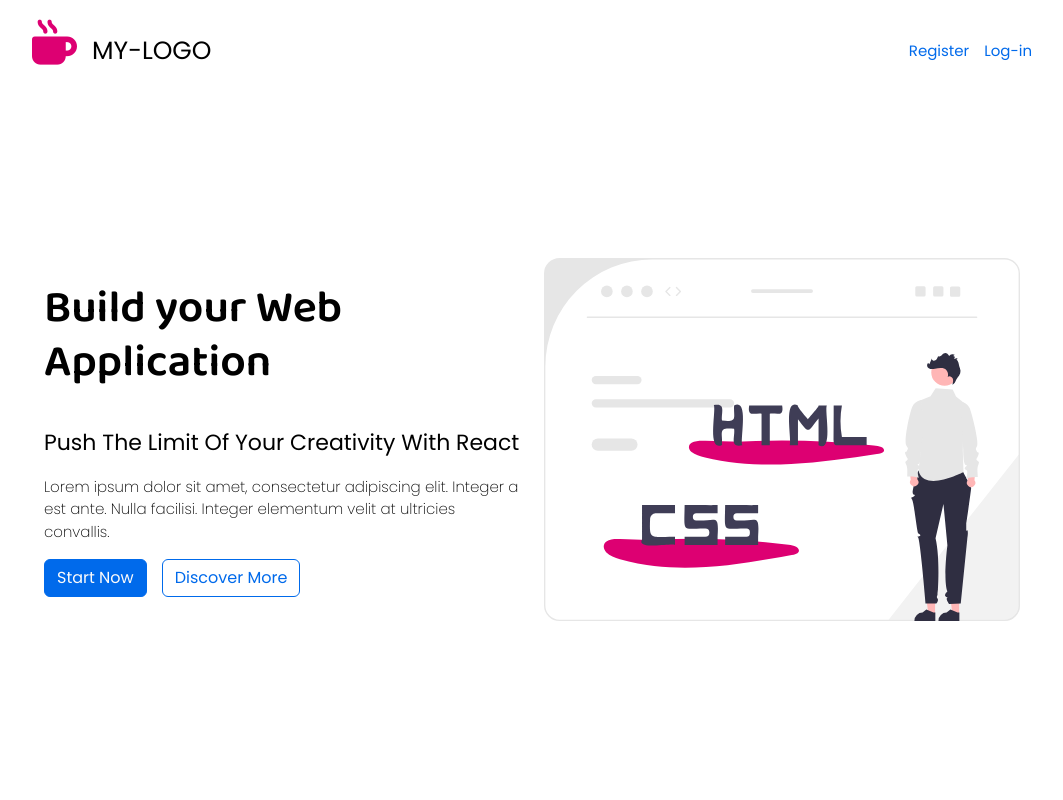
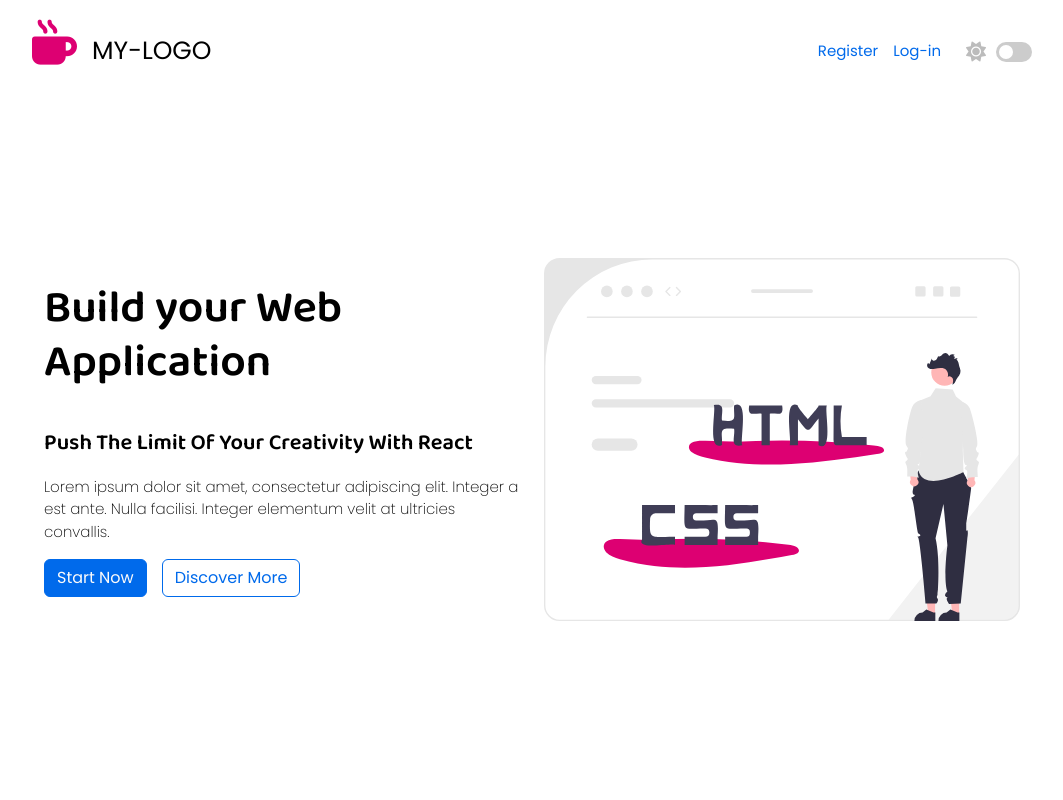
Before and after one commit to thelore85/template-react, a React app: page / in a window 1280 px wide. Shown: the top 800 px of the page, without its empty margins (108-1171 px from the left). Built offline with nearby package versions, Linux system fonts and the light colour scheme; a web font is replaced by a local one.

Commit message:
new feture: dark mode

```diff
--- a/src/App.css
+++ b/src/App.css
@@ -55,7 +55,7 @@ h1{
 }
 
 h2{
-  font-family: 'Poppins', sans-serif;
+  font-family: 'Baloo 2', cursive;
 	font-size: 22px;
   text-transform: capitalize;
 	font-weight: 400;
--- a/src/App.js
+++ b/src/App.js
@@ -10,10 +10,30 @@ import 'bootstrap/dist/css/bootstrap.min.css'
 import './App.css';
 
 class App extends Component{
+  constructor(){
+    super();
+    this.state = {
+      darkMode : false,
+    }
+  }
+
+onDarkModeSwitch = (event) => {
+  let darkModeChecked = event.target.checked;
+  this.setState({ darkMode : darkModeChecked});
+
+  if(darkModeChecked){
+    document.documentElement.setAttribute('data-theme', 'dark')
+  }else{
+    document.documentElement.setAttribute('data-theme', 'light')
+  }
+  console.log('dark mode:', darkModeChecked)
+}
+
+
 	render(){
 		return(
 			<div className='app-container'>
-				<Menu />
+				<Menu onDarkMode = {this.onDarkModeSwitch}/>
 				<Hero />
 				<Product />
 				<About />
--- a/src/components/About/About.js
+++ b/src/components/About/About.js
@@ -12,7 +12,7 @@ const About = () => {
         </div>
 
         <div className="about-content-wrapper col-md-6">
-          <h2>An amazing About section</h2>
+          <h2>We believe in what we do</h2>
           <p>Lorem ipsum dolor sit amet, consectetur adipiscing elit. Integer a est ante. Nulla facilisi. Integer elementum velit at ultricies convallis.</p>
           <p>Integer a est ante. Nulla facilisi. Integer elementum velit at ultricies convallis. Lorem ipsum dolor sit amet, consectetur adipiscing elit.</p>
           <button type="button" className="btn btn-primary">Start Now</button>
--- /dev/null
+++ b/src/components/DarkMode/DarkMode.css
@@ -0,0 +1,90 @@
+
+#dark-mode{
+  z-index: 11;
+  display: inline-block;
+}
+
+#dark-mode i{
+  vertical-align: middle;
+  margin-left: 25px;
+  font-size: 20px;
+  /* color: var(--secondary) */
+  color: rgb(188, 188, 188);
+}
+
+/* #dark-mode .toggle-text{
+  color: var(--secondary);
+  font-weight: 400;
+} */
+
+
+/* input:checked + .slier {
+  background: var(--primary-color);
+}
+
+
+ */
+
+
+/* checkbox styling //////////////////////////// */
+.switch {
+  position: relative;
+  display: inline-block;
+  vertical-align: middle;
+  margin-left: 10px;
+  width: 36px;
+  height: 20px;
+}
+
+.switch input {
+  opacity: 0;
+  width: 0;
+  height: 0;
+}
+
+.slider {
+  position: absolute;
+  cursor: pointer;
+  top: 0;
+  left: 0;
+  right: 0;
+  bottom: 0;
+  background-color: #ccc;
+  -webkit-transition: .4s;
+  transition: .4s;
+}
+
+.slider:before {
+  position: absolute;
+  content: "";
+  height: 14px;
+  width: 14px;
+  left: 3px;
+  bottom: 3px;
+  background-color: white;
+  -webkit-transition: .4s;
+  transition: .4s;
+}
+
+input:checked + .slider {
+  background-color: #2196F3;
+}
+
+input:focus + .slider {
+  box-shadow: 0 0 1px #2196F3;
+}
+
+input:checked + .slider:before {
+  -webkit-transform: translateX(16px);
+  -ms-transform: translateX(16px);
+  transform: translateX(16px);
+}
+
+/* Rounded sliders */
+.slider.round {
+  border-radius: 10px;
+}
+
+.slider.round:before {
+  border-radius: 50%;
+}
--- /dev/null
+++ b/src/components/DarkMode/DarkMode.js
@@ -0,0 +1,21 @@
+import React from "react";
+import "./DarkMode.css";
+
+const DarkMode = ({ onDarkMode }) =>{
+    return(
+      <div id="dark-mode" className="theme-switch-wrapper">
+
+        <span className="toggle-icon">
+          <i className="fas fa-sun"></i>
+        </span>
+
+        <label className="switch">
+          <input type="checkbox" onClick={onDarkMode}/>
+          <span className="slider round"></span>
+        </label>
+
+      </div>
+    )
+}
+
+export default DarkMode;
--- a/src/components/Menu/Menu.css
+++ b/src/components/Menu/Menu.css
@@ -14,11 +14,11 @@
 
 /* MENU LINKS */
 #menu .links a{
-
   margin-left: 15px;
 }
 
 #menu .links{
+  display: inline-block;
   margin: 0;
   margin-top: 20px;
 }
--- a/src/components/Menu/Menu.js
+++ b/src/components/Menu/Menu.js
@@ -1,20 +1,22 @@
 import React from 'react';
 import Logo from '../Logo/Logo.js';
+import DarkMode from '../DarkMode/DarkMode.js';
 import './Menu.css';
 
 
-const Menu = () => {
+const Menu = ( { onDarkMode } ) => {
   return(
     <section id="menu">
-      <div className="wrapper">
+      <nav className="wrapper">
         <Logo />
 
         <div className="links">
             <a href="#">Register</a>
             <a href="#">Log-in</a>
+            <DarkMode onDarkMode={onDarkMode}/>
         </div>
 
-      </div>
+      </nav>
     </section>
   )
 }
```
